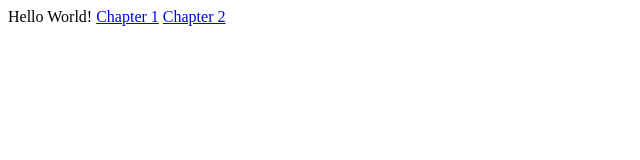
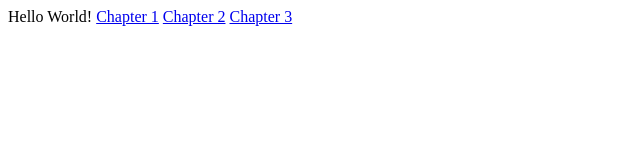
Before and after one commit to hanthienlanh14-arch/Chapter6-01, a plain HTML site: page index.html in a window 1280 px wide. Shown: the full height of the page, 0-640 px from the left. Drawn offline with Linux system fonts and the light colour scheme.

Commit message:
Edit index

```diff
--- a/index.html
+++ b/index.html
@@ -8,5 +8,6 @@
     Hello World!
     <a href="chapter1.html">Chapter 1</a>
      <a href="chapter2.html">Chapter 2</a>
+     <a href="chapter3.html">Chapter 3</a>
 </body>
 </html>
```
